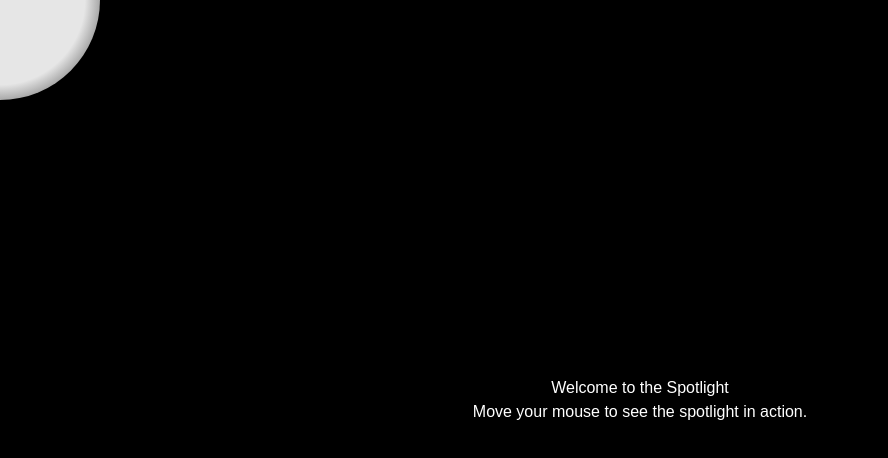
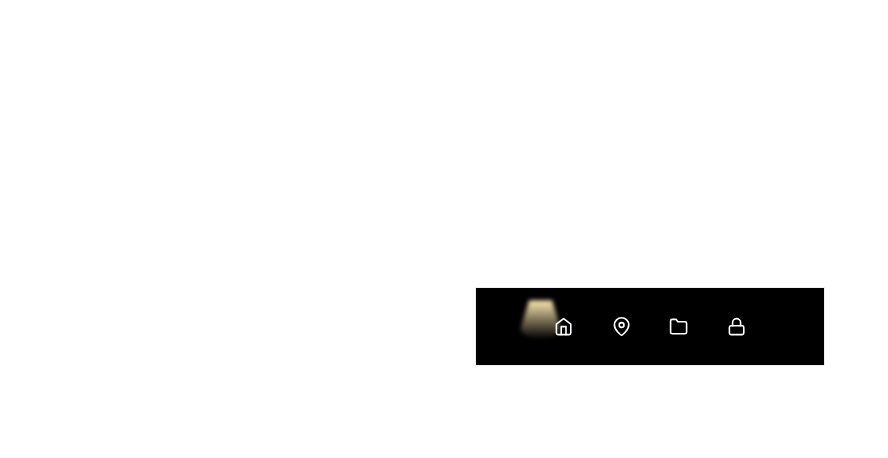
Before and after one commit to GRIN-96/react-component, a Next.js app: page /pinMenu in a window 1280 px wide. Shown: the top 458 px of the page, without its empty margins (0-888 px from the left). Built offline with nearby package versions, Linux system fonts and the light colour scheme.

Commit message:
2024 1118 pin right menu 적용

```diff
--- a/app/page.module.scss
+++ b/app/page.module.scss
@@ -37,36 +37,103 @@
 /* 버튼 */
 
 /* 핀조명 */
-.container {
+// .menu_list {
+//     margin:200px auto 0 auto;
+//     width:350px;
+// }
+
+// .menu_item {
+//     background: #000;
+//     border:1px solid #eee;
+
+//     ul{
+//         display: flex
+//     }
+
+//     li{
+//         position:relative;
+//         width:100%;
+//         height:100%;
+//         cursor: pointer;
+//         display:inline-block;
+//         padding:30px;
+//         display:flex;
+//         align-items:center;
+//         justify-content:center;
+//     }
+// }
+
+// .underline {
+//     position: absolute;
+//     top: 0;
+//     left: 0;
+//     right: 0;
+//     height: 3px;
+//     background: #eee;
+//     vertical-align:bottom;
+// }
+
+/* 핀조명 */
+
+.menu_list {
+    margin:200px auto 0 auto;
+    width:350px;
+
     position: relative;
-    width: 100vw;
-    height: 100vh;
-    background-color: #000;
-    overflow: hidden;
+  }
+
+  .menu_item {
+    background: #000;
+    border:1px solid #eee;
+  }
+
+  .menu_item ul {
+    list-style: none;
+    padding: 0;
+    margin: 0;
+    display: flex;
+    justify-content: center;
+  }
+
+  .menu_item li {
+    position: relative;
+    padding: 1.5em 1em;
+    cursor: pointer;
+    font-size: 1.2em;
     color: #fff;
-}
+    // text-shadow: 0 1px 3px rgba(0, 0, 0, 0.5);
+  }
 
-.spotlight {
+  .underline {
+    --light-color: #ffeab1;
     position: absolute;
-    width: 200px;
-    height: 200px;
-    background: radial-gradient(
-        circle,
-        rgba(255, 255, 255, 0.9) 60%,
-        rgba(0, 0, 0, 0.1) 100%
-    );
-    border-radius: 50%;
-    pointer-events: none; /* 마우스 클릭 불가 */
-    mix-blend-mode: screen; /* 조명 효과를 강조 */
-    transform: translate(-50%, -50%);
-}
+    bottom: -0.2em;
+    left: 10%;
+    right: 0;
+    width: 80%;
+    height: 2em;
+    background-color: transparent;
+    transform: translateX(-50%);
+    z-index: 1;
+    pointer-events: none;
+    mix-blend-mode: screen;
+    filter: blur(0.1em);
+    opacity: 0.8;
 
-.content {
-    position: absolute;
-    top: 50%;
-    left: 50%;
-    transform: translate(-50%, -50%);
-    text-align: center;
-    z-index: 1; /* 컨텐츠를 spotlight 위로 표시 */
-}
-/* 핀조명 */
+    &::before {
+      content: '';
+      position: absolute;
+      top: -30px;
+      left : 0;
+      width: 100%;
+      height: 100%;
+      background-image: linear-gradient(to bottom, var(--light-color), transparent);
+      clip-path: polygon(25% 0, 75% 0, 100% 100%, 0% 100%);
+      border-radius: 0 0 1em 1em;
+    }
+  }
+
+  .menu_item li:hover {
+    color: var(--light-color);
+    text-shadow: 0 2px 8px rgba(255, 234, 177, 0.7);
+  }
--- a/app/pinMenu/page.tsx
+++ b/app/pinMenu/page.tsx
@@ -1,40 +1,68 @@
 "use client";
 import Link from "next/link";
-import React, { useState } from "react";
+import React, { useEffect, useState } from "react";
 import { motion } from "framer-motion";
 import Styles from "../page.module.scss";
+import { FiHome, FiMapPin, FiFolder, FiLock } from 'react-icons/fi';
 
-export default function Spotlight() {
-    const [mousePosition, setMousePosition] = useState({ x: 0, y: 0 });
+const icons = [
+    {
+      shape: <FiHome />,
+    },
+    {
+      shape: <FiMapPin />,
+    },
+    {
+      shape: <FiFolder />,
+    },
+    {
+      shape: <FiLock />,
+    },
+]
 
-    const handleMouseMove = (event: React.MouseEvent) => {
-        setMousePosition({
-            x: event.clientX,
-            y: event.clientY,
-        });
-    };
+const MenuBar = ({obj}) => {
+    const icon = icons.map((x) => {
+        return x.shape;
+    })
+
+    const page = obj === undefined || obj === null ? icon[0] : "";
+
+    const [selectedMenu, setSelectedMenu] = useState(page);
+
+    useEffect(() => {
+        setSelectedMenu(page);
+    }, []);
+
+    const handleMouseOut = () => {
+        setSelectedMenu(page); // 현재 메뉴로 이동되도록 수정
+    }
+
 
     return (
-        // <main className={Styles.linkContainer}>
-        //     <Link href="./" className={Styles.link}>
-        //         뒤로가기
-        //     </Link>
-        // </main>
-        <div className={Styles.container} onMouseMove={handleMouseMove}>
-            <motion.div
-                className={Styles.spotlight}
-                style={{
-                    left: mousePosition.x,
-                    top: mousePosition.y,
-                }}
-                initial={{ opacity: 0 }}
-                animate={{ opacity: 1 }}
-                transition={{ duration: 0.3 }}
-            />
-            <div className={Styles.content}>
-                <h1>Welcome to the Spotlight</h1>
-                <p>Move your mouse to see the spotlight in action.</p>
-            </div>
-        </div>
+        <main className={Styles.linkContainer}>
+             <Link href="./" className={Styles.link}>
+                 뒤로가기
+             </Link>
+
+            <motion.div className={Styles.menu_list}>
+                <div className={Styles.menu_item}>
+                    <ul>
+                        {icons.map((item, i) => {
+                            return (
+                            <li key={`${item.shape}-${i}`} onMouseOver={() => setSelectedMenu(item.shape)} //onMouseOut={handleMouseOut}
+                            >
+                                {item.shape}
+                                {item.shape == selectedMenu ? (
+                                <motion.div layoutId="underline" className={Styles.underline}></motion.div>
+                                ) : null}
+                            </li>
+                            )
+                        })}
+                    </ul>
+                </div>
+            </motion.div>
+        </main>
     );
 }
+
+export default MenuBar;
--- a/package.json
+++ b/package.json
@@ -13,6 +13,7 @@
         "next": "15.0.3",
         "react": "^18.3.1",
         "react-dom": "^18.3.1",
+        "react-icons": "^5.3.0",
         "sass": "^1.81.0"
     },
     "devDependencies": {
```
Also changed, not shown: 1 other file (tests, documents, lock files or other folders).
